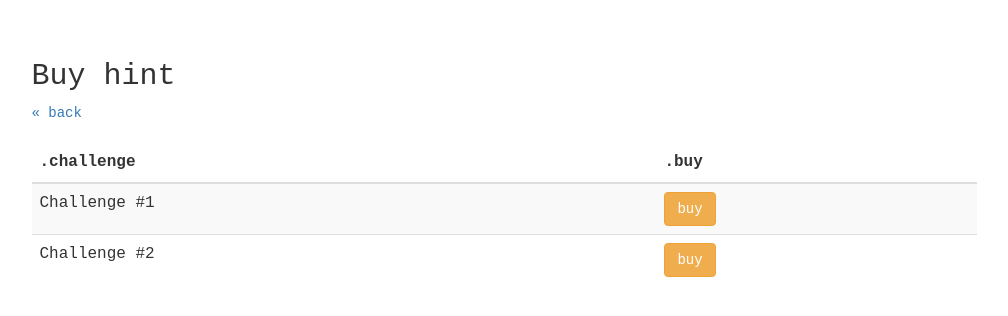
After one commit to justsly/ctf-scoreboard, a Flask app: page /buyhint in a window 1280 px wide. The commit adds this page. Shown: the top 316 px of the page, without its empty margins (136-1144 px from the left). Run offline with Flask 2, Linux system fonts and the light colour scheme; a user stored in the database is signed in; parts of the project's set-up code (start-up, migrations or seed data) failed here and were passed over; some libraries are stand-ins or nearby versions.

Commit message:
add method to buy a hint

```diff
--- a/leaderboard/model.py
+++ b/leaderboard/model.py
@@ -9,6 +9,8 @@ class Member(db.Model):
 
     quiz_answers = db.relationship('QuizAnswer', back_populates='member')
     code_redeems = db.relationship('CodeRedeem', back_populates='member')
+
+    points_handicap = db.Column(db.Integer, default=0)
 
     def __init__(self, name=None):
         self.name = name
@@ -50,7 +52,7 @@ class Member(db.Model):
         return points
 
     def get_points(self):
-        return self.get_quiz_points() + self.get_flag_points()
+        return self.get_quiz_points() + self.get_flag_points() - self.points_handicap
 
 class Code(db.Model):
     id = db.Column(db.Integer, primary_key=True)
--- /dev/null
+++ b/leaderboard/templates/buy_hint.html
@@ -0,0 +1,43 @@
+{% extends "layout.html" %}
+{% block body %}
+
+<script type="text/javascript">
+    function validate() {
+        if(!confirm('Are you sure to buy a hint? This can not be undone'))
+            return false;
+
+        return true;
+    }
+</script>
+
+<div class="row">
+    <div class="col-md-10 col-md-offset-1">
+        <h2>Buy hint</h2>
+        <a href="/">&laquo; back</a>
+
+        <form class="form-horizontal redeem" action="/buyhint" method="post">
+
+          {% if error %}<p class="error">{{ error }}</p>{% endif %}
+
+            <table class="table table-striped">
+                <thead>
+                    <tr>
+                        <th>.challenge</th>
+                        <th>.buy</th>
+                    </tr>
+                </thead>
+                <tbody>
+                    {% for challenge in challenges %}
+                    <tr>
+                        <td>{{challenge.name}}</td>
+                        <td><button class="btn btn-warning" type="submit" value="{{loop.index0}}" name="buy" onclick="return validate()">buy</button></td>
+                    </tr>
+                    {% endfor %}
+                </tbody>
+            </table>
+
+        </form>
+    </div>
+</div>
+
+{% endblock %}
--- a/leaderboard/templates/index.html
+++ b/leaderboard/templates/index.html
@@ -17,7 +17,7 @@
                 <tr>
                     <th style="width:5%">.pos</th>
                     <th>.name</th>
-                    <th style="width:25%">.points (flags | quiz)</th>
+                    <th style="width:33%">.points (flags | quiz | buy)</th>
                 </tr>
             </thead>
 
@@ -26,7 +26,7 @@
                 <tr>
                     <td>0x{{ '%02x'|format(loop.index) }}</td>
                     <td>{{ l.name }}</td>
-                    <td style="text-align:left">{{ l.get_points() }} ({{ l.get_flag_points() }} | {{ l.get_quiz_points() }})</td>
+                    <td style="text-align:left">{{ l.get_points() }} ({{ l.get_flag_points() }} | {{ l.get_quiz_points() }} | -{{ l.points_handicap }})</td>
                 </tr>
             {% endfor %}
             </tbody>
@@ -43,6 +43,7 @@
                 <a href="/quiz">Start quiz ({{qlen}})</a> |
                 <a href="/quiz/show">Show answers</a> |
                 <a href="/redeem">Redeem points</a> |
+                <a href="/buyhint">Buy hint</a> |
                 <a href="/logout">Logout</a>
             {% else %}
                 <a href="/login">Login</a>
--- a/leaderboard/templates/quiz.html
+++ b/leaderboard/templates/quiz.html
@@ -7,7 +7,7 @@
         <h2>Quiz time!</h2>
         <a href="/">&laquo; back</a>
 
-        <p style="display:block;margin:20px 0;">Young padawan, there are <strong>{{questions_len}}</strong> new questions available. You can only submit them once, choice wisely.</p>
+        <p style="display:block;margin:20px 0;">There are <strong>{{questions_len}}</strong> new questions available. You can only submit them once, choice wisely.</p>
 
         <form class="form-horizontal redeem" action="/quiz" method="post">
 
--- a/leaderboard/views.py
+++ b/leaderboard/views.py
@@ -1,6 +1,7 @@
 import re
+import operator
 
-from flask import render_template, Blueprint, request, redirect, flash
+from flask import render_template, Blueprint, request, redirect, flash, abort
 from flask_login import login_user, login_required, current_user, logout_user
 from flask_bcrypt import Bcrypt
 from leaderboard.model import db, Member, Code, CodeRedeem, QuizQuestion, QuizAnswer
@@ -8,13 +9,20 @@ from leaderboard.model import db, Member, Code, CodeRedeem, QuizQuestion, QuizAn
 frontend = Blueprint('frontend', __name__)
 bcrypt = Bcrypt()
 
+HINT_BUY_PRICE = 40
+
 @frontend.route('/')
 def index():
     """ show leaderboard """
-    members = Member.query.order_by("points desc")
+    members = Member.query.all()
+
+    # sort by points
+    members.sort(key=operator.methodcaller('get_points'))
+
     qlen = 0
     if not current_user.is_anonymous():
         qlen = len(get_available_questions(current_user))
+
     return render_template('index.html', leaderboard=members, qlen=qlen)
 
 @frontend.route('/login', methods=['GET', 'POST'])
@@ -73,6 +81,41 @@ def redeem():
         return redirect('/')
 
     return render_template('redeem.html')
+
+@frontend.route('/buyhint', methods=['GET', 'POST'])
+@login_required
+def buy_hint():
+    """ Buy hints """
+    challenges = [
+        {
+            'name':'Challenge #1',
+            'hint':'Foo bar'
+        },
+        {
+            'name':'Challenge #2',
+            'hint':'Foo bar'
+        }
+    ]
+
+    if request.method == 'POST':
+        try:
+            buy_index = int(request.form.get('buy', -1))
+        except:
+            return abort(403)
+
+        if buy_index == -1 or buy_index < 0 or buy_index > (len(challenges)-1):
+            return abort(403)
+
+        if (current_user.get_points() - HINT_BUY_PRICE) < 0:
+            return render_template('buy_hint.html', challenges=challenges, error='You have not enough points to buy a hint')
+
+        current_user.points_handicap += HINT_BUY_PRICE
+        db.session.add(current_user)
+        db.session.commit()
+
+        flash('Hint: %s' % challenges[buy_index]['hint'])
+
+    return render_template('buy_hint.html', challenges=challenges)
 
 @frontend.route('/quiz', methods=['GET', 'POST'])
 @login_required
```
Also changed, not shown: leaderboard/leaderboard.db (deleted), 1 other file.
